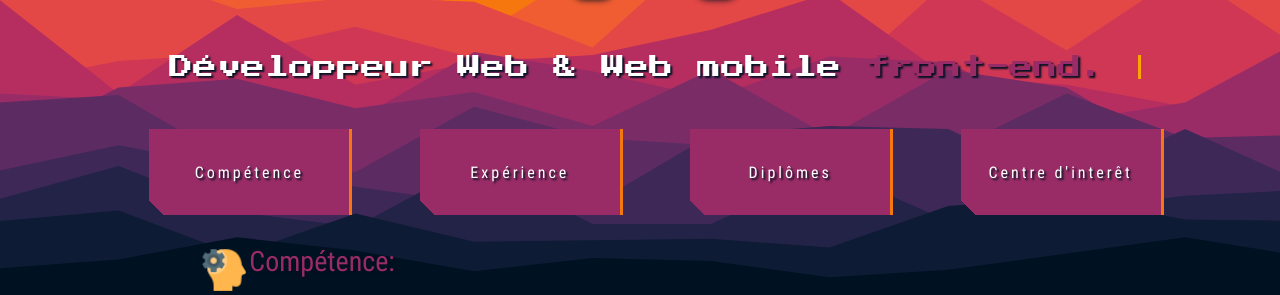
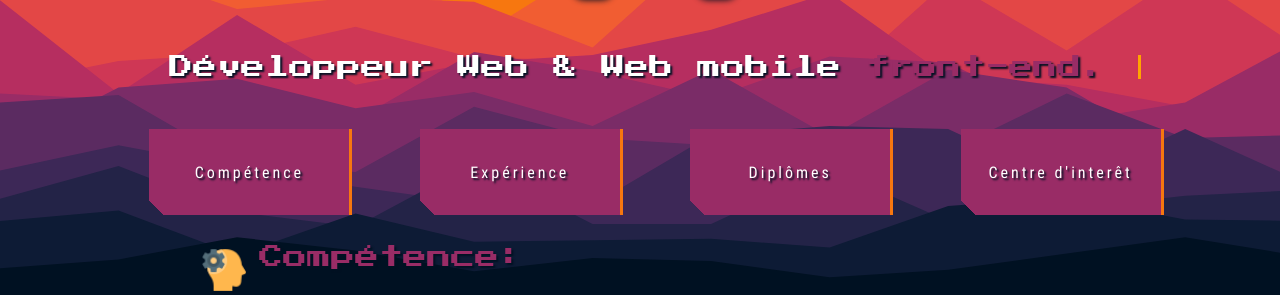
Before and after one commit to MrChaussette/Curriculum-vitae, a plain HTML site: page index.html in a window 1280 px wide. Both pictures are taken after a click on the button "Compétence". Shown: the part 505-800 px from the top of the page. Drawn offline with Linux system fonts and the light colour scheme.

Commit message:
Update style.css

```diff
--- a/style.css
+++ b/style.css
@@ -15,6 +15,13 @@
     margin: 0;
     padding: 0;
 
+}
+.bold{
+  color: #f7770f;
+}
+p{
+  font-family: 'playerp2';
+  font-size: 3vh;
 }
 body{
     background-color: #001122;
@@ -264,6 +271,7 @@ li{
 .floaticon{
     height: 50px;
     width: auto;
+    padding-right: 10px;
     float: left;
 }
   /* Caroussel 1*/
```
